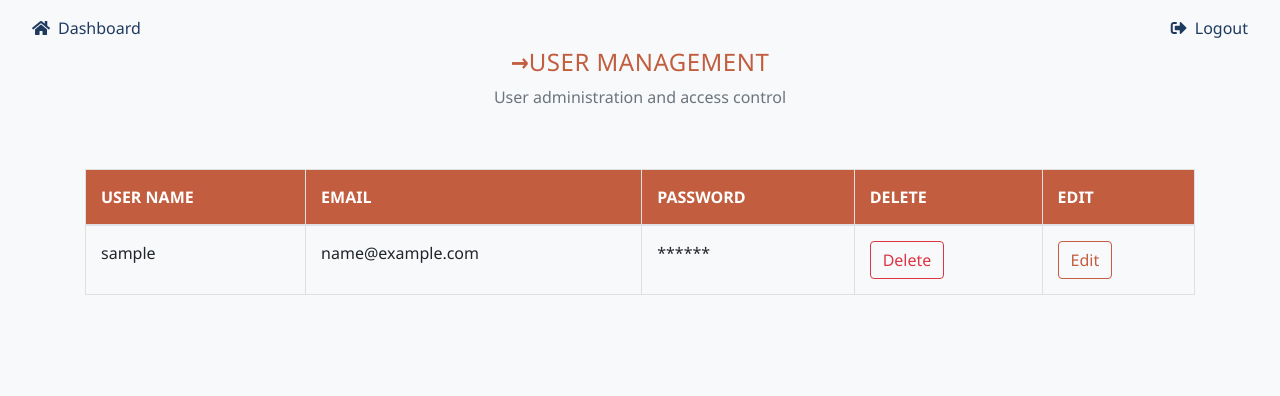
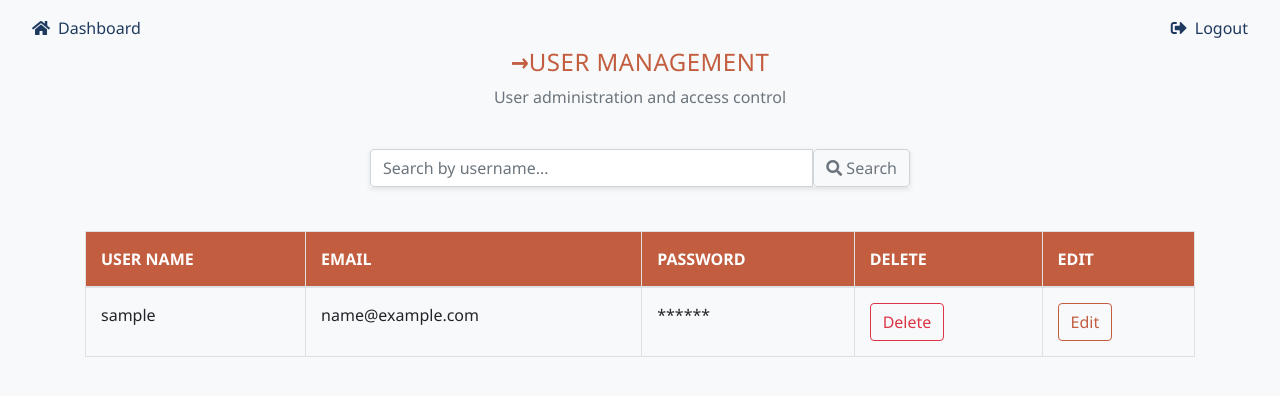
Before and after one commit to rthjkvvn/MyFinanceTracker, a Django app: page /userlist/ in a window 1280 px wide. Shown: the top 396 px of the page. Run offline with Django 5.2, Linux system fonts and the light colour scheme; tables that the repository leaves empty hold one stand-in row (values such as "Sample post").

Commit message:
3 commit

```diff
--- a/dashboard/views.py
+++ b/dashboard/views.py
@@ -1,6 +1,7 @@
 from django.contrib.auth.hashers import make_password
 from django.shortcuts import render, redirect
 from django.contrib import messages
+from django.db.models import Q
 from .models import User
 from .models import Transaction
 
@@ -51,7 +52,12 @@ def insertuser(request):
     return redirect('userreg')
 
 def userlist(request):
-    user = User.objects.all()
+
+    search_query = request.GET.get('search', '')
+    if search_query:
+        user = User.objects.filter(username__icontains=search_query)
+    else:
+        user = User.objects.all()
     return render(request, "dashboard/userlist.html",{'users': user})
 
 def deleteprofile(request, id):
--- a/templates/dashboard/userlist.html
+++ b/templates/dashboard/userlist.html
@@ -15,6 +15,30 @@
                 <span class="comparison-title">USER MANAGEMENT</span>
             </h2>
             <p class="text-muted">User administration and access control</p>
+        </div>
+    </div>
+
+    <!-- Search Bar-->
+
+    <div class="row mb-4">
+        <div class="col-md-6 offset-md-3">
+            <form method="GET" action="{% url 'userlist' %}">
+                <div class="input-group">
+                    <input type="text"
+                           class="form-control"
+                           placeholder="Search by username..."
+                           name="search"
+                           value="{{ request.GET.search }}">
+                    <button class="btn btn-outline-secondary" type="submit">
+                        <i class="fas fa-search"></i> Search
+                    </button>
+                    {% if request.GET.search %}
+                    <a href="{% url 'userlist' %}" class="btn btn-outline-danger">
+                        <i class="fas fa-times"></i> Clear
+                    </a>
+                    {% endif %}
+                </div>
+            </form>
         </div>
     </div>
 
@@ -118,5 +142,29 @@
         background-color: #dc3545;
         color: white;
     }
+
+    .search-container {
+        margin-bottom: 30px;
+    }
+
+    .input-group {
+        box-shadow: 0 2px 5px rgba(0,0,0,0.1);
+    }
+
+    .form-control:focus {
+        border-color: #c25e3f;
+        box-shadow: 0 0 0 0.25rem rgba(194, 94, 63, 0.25);
+    }
+
+    .btn-outline-secondary {
+        border-color: #ced4da;
+        color: #6c757d;
+    }
+
+    .btn-outline-secondary:hover {
+        background-color: #c25e3f;
+        border-color: #c25e3f;
+        color: white;
+    }
 </style>
 {% endblock %}
```
